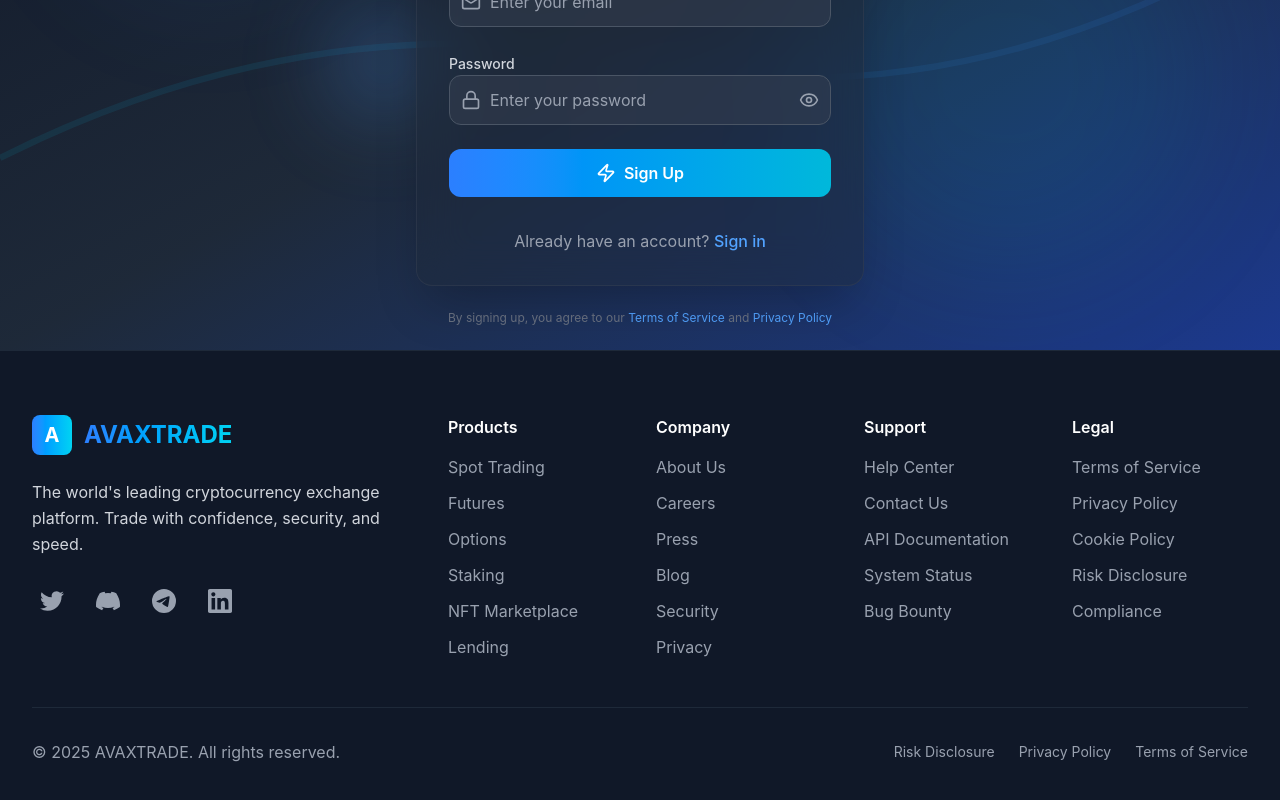
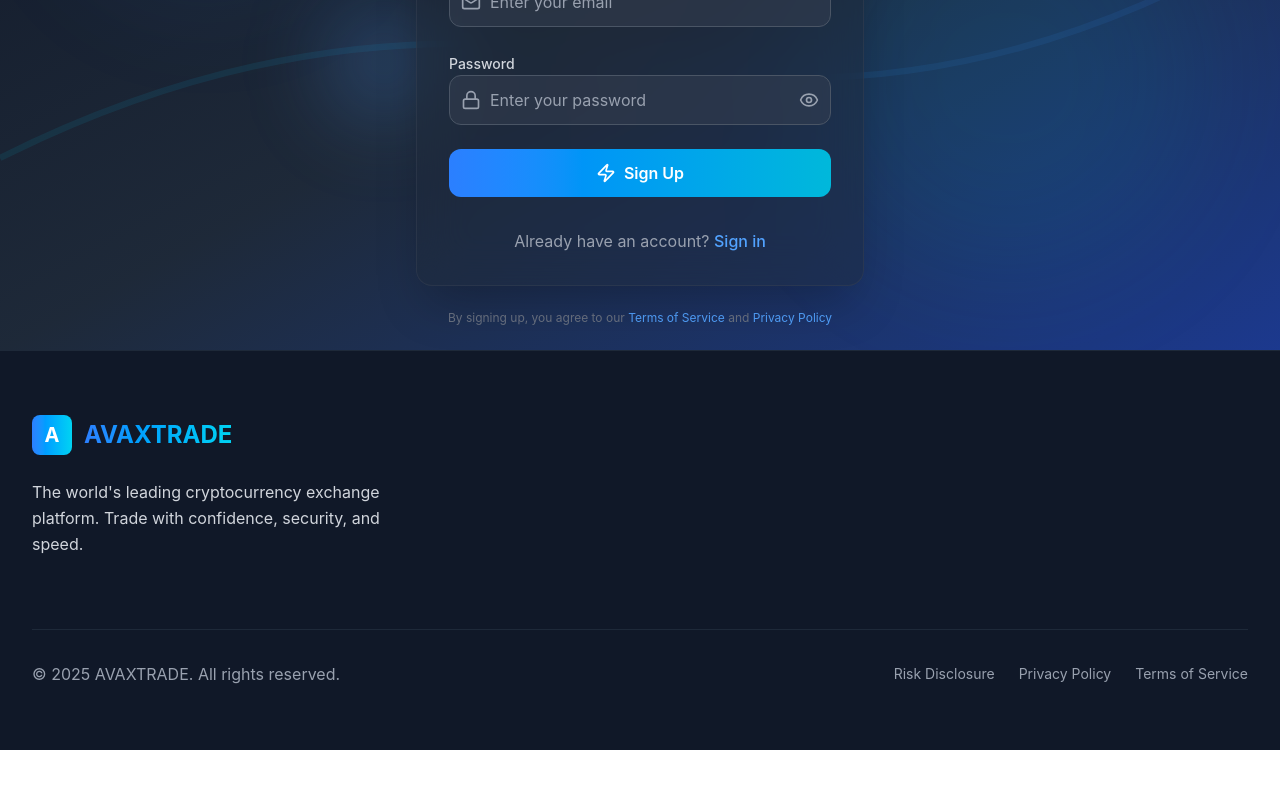
Before and after one commit to Aceboyd/AVAXTRADE, a React (Vite) app: page /signup in a window 1280 px wide. Shown: the part 354-1154 px from the top of the page. After the commit the page ends 1104 px from the top, so only its background shows below. Built offline with nearby package versions, Linux system fonts and the light colour scheme.

Commit message:
frontend fixed the marketticker  on landingpage

```diff
--- a/src/components/Footer.jsx
+++ b/src/components/Footer.jsx
@@ -1,60 +1,6 @@
 import React from 'react';
 
 const Footer = () => {
-  const footerSections = [
-    {
-      title: 'Products',
-      links: ['Spot Trading', 'Futures', 'Options', 'Staking', 'NFT Marketplace', 'Lending']
-    },
-    {
-      title: 'Company',
-      links: ['About Us', 'Careers', 'Press', 'Blog', 'Security', 'Privacy']
-    },
-    {
-      title: 'Support',
-      links: ['Help Center', 'Contact Us', 'API Documentation', 'System Status', 'Bug Bounty']
-    },
-    {
-      title: 'Legal',
-      links: ['Terms of Service', 'Privacy Policy', 'Cookie Policy', 'Risk Disclosure', 'Compliance']
-    }
-  ];
-
-  const socialLinks = [
-    {
-      name: 'Twitter',
-      icon: (
-        <svg className="w-6 h-6" fill="currentColor" viewBox="0 0 24 24">
-          <path d="M23.953 4.57a10 10 0 01-2.825.775 4.958 4.958 0 002.163-2.723c-.951.555-2.005.959-3.127 1.184a4.92 4.92 0 00-8.384 4.482C7.69 8.095 4.067 6.13 1.64 3.162a4.822 4.822 0 00-.666 2.475c0 1.71.87 3.213 2.188 4.096a4.904 4.904 0 01-2.228-.616v.06a4.923 4.923 0 003.946 4.827 4.996 4.996 0 01-2.212.085 4.936 4.936 0 004.604 3.417 9.867 9.867 0 01-6.102 2.105c-.39 0-.779-.023-1.17-.067a13.995 13.995 0 007.557 2.209c9.053 0 13.998-7.496 13.998-13.985 0-.21 0-.42-.015-.63A9.935 9.935 0 0024 4.59z"/>
-        </svg>
-      )
-    },
-    {
-      name: 'Discord',
-      icon: (
-        <svg className="w-6 h-6" fill="currentColor" viewBox="0 0 24 24">
-          <path d="M20.317 4.37a19.791 19.791 0 0 0-4.885-1.515.074.074 0 0 0-.079.037c-.21.375-.444.864-.608 1.25a18.27 18.27 0 0 0-5.487 0 12.64 12.64 0 0 0-.617-1.25.077.077 0 0 0-.079-.037A19.736 19.736 0 0 0 3.677 4.37a.07.07 0 0 0-.032.027C.533 9.046-.32 13.58.099 18.057a.082.082 0 0 0 .031.057 19.9 19.9 0 0 0 5.993 3.03.078.078 0 0 0 .084-.028c.462-.63.874-1.295 1.226-1.994a.076.076 0 0 0-.041-.106 13.107 13.107 0 0 1-1.872-.892.077.077 0 0 1-.008-.128 10.2 10.2 0 0 0 .372-.292.074.074 0 0 1 .077-.01c3.928 1.793 8.18 1.793 12.062 0a.074.074 0 0 1 .078.01c.12.098.246.198.373.292a.077.077 0 0 1-.006.127 12.299 12.299 0 0 1-1.873.892.077.077 0 0 0-.041.107c.36.698.772 1.362 1.225 1.993a.076.076 0 0 0 .084.028 19.839 19.839 0 0 0 6.002-3.03.077.077 0 0 0 .032-.054c.5-5.177-.838-9.674-3.549-13.66a.061.061 0 0 0-.031-.03z"/>
-        </svg>
-      )
-    },
-    {
-      name: 'Telegram',
-      icon: (
-        <svg className="w-6 h-6" fill="currentColor" viewBox="0 0 24 24">
-          <path d="M11.944 0A12 12 0 0 0 0 12a12 12 0 0 0 12 12 12 12 0 0 0 12-12A12 12 0 0 0 12 0a12 12 0 0 0-.056 0zm4.962 7.224c.1-.002.321.023.465.14a.506.506 0 0 1 .171.325c.016.093.036.306.02.472-.18 1.898-.962 6.502-1.36 8.627-.168.9-.499 1.201-.82 1.23-.696.065-1.225-.46-1.9-.902-1.056-.693-1.653-1.124-2.678-1.8-1.185-.78-.417-1.21.258-1.91.177-.184 3.247-2.977 3.307-3.23.007-.032.014-.15-.056-.212s-.174-.041-.249-.024c-.106.024-1.793 1.14-5.061 3.345-.48.33-.913.49-1.302.48-.428-.008-1.252-.241-1.865-.44-.752-.245-1.349-.374-1.297-.789.027-.216.325-.437.893-.663 3.498-1.524 5.83-2.529 6.998-3.014 3.332-1.386 4.025-1.627 4.476-1.635z"/>
-        </svg>
-      )
-    },
-    {
-      name: 'LinkedIn',
-      icon: (
-        <svg className="w-6 h-6" fill="currentColor" viewBox="0 0 24 24">
-          <path d="M20.447 20.452h-3.554v-5.569c0-1.328-.027-3.037-1.852-3.037-1.853 0-2.136 1.445-2.136 2.939v5.667H9.351V9h3.414v1.561h.046c.477-.9 1.637-1.85 3.37-1.85 3.601 0 4.267 2.37 4.267 5.455v6.286zM5.337 7.433c-1.144 0-2.063-.926-2.063-2.065 0-1.138.92-2.063 2.063-2.063 1.14 0 2.064.925 2.064 2.063 0 1.139-.925 2.065-2.064 2.065zm1.782 13.019H3.555V9h3.564v11.452zM22.225 0H1.771C.792 0 0 .774 0 1.729v20.542C0 23.227.792 24 1.771 24h20.451C23.2 24 24 23.227 24 22.271V1.729C24 .774 23.2 0 22.222 0h.003z"/>
-        </svg>
-      )
-    }
-  ];
-
   return (
     <footer className="bg-gray-900 border-t border-gray-800">
       <div className="max-w-7xl mx-auto px-4 sm:px-6 lg:px-8 py-16">
@@ -72,38 +18,7 @@ const Footer = () => {
             <p className="text-gray-300 mb-6 leading-relaxed">
               The world's leading cryptocurrency exchange platform. Trade with confidence, security, and speed.
             </p>
-            <div className="flex space-x-4">
-              {socialLinks.map((social, index) => (
-                <a
-                  key={index}
-                  href="#"
-                  className="text-gray-400 hover:text-white transition-colors p-2 hover:bg-gray-800 rounded-lg"
-                  aria-label={social.name}
-                >
-                  {social.icon}
-                </a>
-              ))}
-            </div>
           </div>
-
-          {/* Links Columns */}
-          {footerSections.map((section, index) => (
-            <div key={index}>
-              <h3 className="text-white font-semibold mb-4">{section.title}</h3>
-              <ul className="space-y-3">
-                {section.links.map((link, linkIndex) => (
-                  <li key={linkIndex}>
-                    <a
-                      href="#"
-                      className="text-gray-400 hover:text-white transition-colors"
-                    >
-                      {link}
-                    </a>
-                  </li>
-                ))}
-              </ul>
-            </div>
-          ))}
         </div>
 
         <div className="border-t border-gray-800 mt-12 pt-8">
--- a/src/components/MarketTicker.jsx
+++ b/src/components/MarketTicker.jsx
@@ -1,75 +1,35 @@
-import React, { useState, useEffect } from 'react';
+import React, { useEffect } from 'react';
 
 const MarketTicker = () => {
-  const [prices, setPrices] = useState({
-    bitcoin: { price: '0', change: 0 },
-    ethereum: { price: '0', change: 0 },
-    solana: { price: '0', change: 0 }
-  });
-
   useEffect(() => {
-    const fetchPrices = async () => {
-      try {
-        const response = await fetch(
-          'https://api.coingecko.com/api/v3/simple/price?ids=bitcoin,ethereum,solana&vs_currencies=usd&include_24hr_change=true'
-        );
-        const data = await response.json();
-
-        setPrices({
-          bitcoin: {
-            price: data.bitcoin?.usd?.toLocaleString() || '0',
-            change: data.bitcoin?.usd_24h_change || 0
-          },
-          ethereum: {
-            price: data.ethereum?.usd?.toLocaleString() || '0',
-            change: data.ethereum?.usd_24h_change || 0
-          },
-          solana: {
-            price: data.solana?.usd?.toLocaleString() || '0',
-            change: data.solana?.usd_24h_change || 0
-          }
-        });
-      } catch (error) {
-        console.error('Failed to fetch prices:', error);
-      }
-    };
-
-    fetchPrices();
-    const interval = setInterval(fetchPrices, 60000); // Update every minute
-
-    return () => clearInterval(interval);
+    const script = document.createElement('script');
+    script.src = 'https://s3.tradingview.com/external-embedding/embed-widget-ticker-tape.js';
+    script.async = true;
+    script.innerHTML = JSON.stringify({
+      symbols: [
+        { proName: "BINANCE:BTCUSDT", title: "Bitcoin" },
+        { proName: "BINANCE:ETHUSDT", title: "Ethereum" },
+        { proName: "BINANCE:BNBUSDT", title: "BNB" },
+        { proName: "BINANCE:XRPUSDT", title: "XRP" },
+        { proName: "BINANCE:ADAUSDT", title: "Cardano" },
+        { proName: "BINANCE:DOGEUSDT", title: "Dogecoin" },
+        { proName: "BINANCE:MATICUSDT", title: "Polygon" },
+        { proName: "BINANCE:SOLUSDT", title: "Solana" },
+        { proName: "BINANCE:DOTUSDT", title: "Polkadot" },
+        { proName: "BINANCE:AVAXUSDT", title: "Avalanche" },
+        { proName: "BINANCE:SHIBUSDT", title: "Shiba Inu" },
+      ],
+      showSymbolLogo: true,
+      colorTheme: "dark",
+      isTransparent: true,
+      displayMode: "adaptive",
+      locale: "en"
+    });
+    document.getElementById('tradingview-widget')?.appendChild(script);
   }, []);
 
-  const tickerItems = [
-    { name: 'Bitcoin', symbol: 'BTC', ...prices.bitcoin },
-    { name: 'Ethereum', symbol: 'ETH', ...prices.ethereum },
-    { name: 'Solana', symbol: 'SOL', ...prices.solana }
-  ];
-
   return (
-    <div id="markets" className="bg-gray-900/50 backdrop-blur-sm border-y border-gray-800 py-4 overflow-hidden">
-      <div className="ticker-scroll flex space-x-12 whitespace-nowrap">
-        {/* Duplicate items for seamless scroll */}
-        {[...tickerItems, ...tickerItems, ...tickerItems].map((item, index) => (
-          <div key={index} className="flex items-center space-x-4 text-white">
-            <div className="flex items-center space-x-2">
-              <div className="w-8 h-8 bg-gradient-to-r from-orange-500 to-yellow-500 rounded-full flex items-center justify-center text-xs font-bold">
-                {item.symbol.charAt(0)}
-              </div>
-              <span className="font-semibold">{item.symbol}</span>
-            </div>
-            <span className="text-2xl font-bold">${item.price}</span>
-            <span className={`px-2 py-1 rounded text-sm font-semibold ${
-              item.change >= 0
-                ? 'text-green-400 bg-green-500/20'
-                : 'text-red-400 bg-red-500/20'
-            }`}>
-              {item.change >= 0 ? '+' : ''}{item.change.toFixed(2)}%
-            </span>
-          </div>
-        ))}
-      </div>
-    </div>
+    <div id="tradingview-widget" className="w-full overflow-hidden h-20" />
   );
 };
 
```
